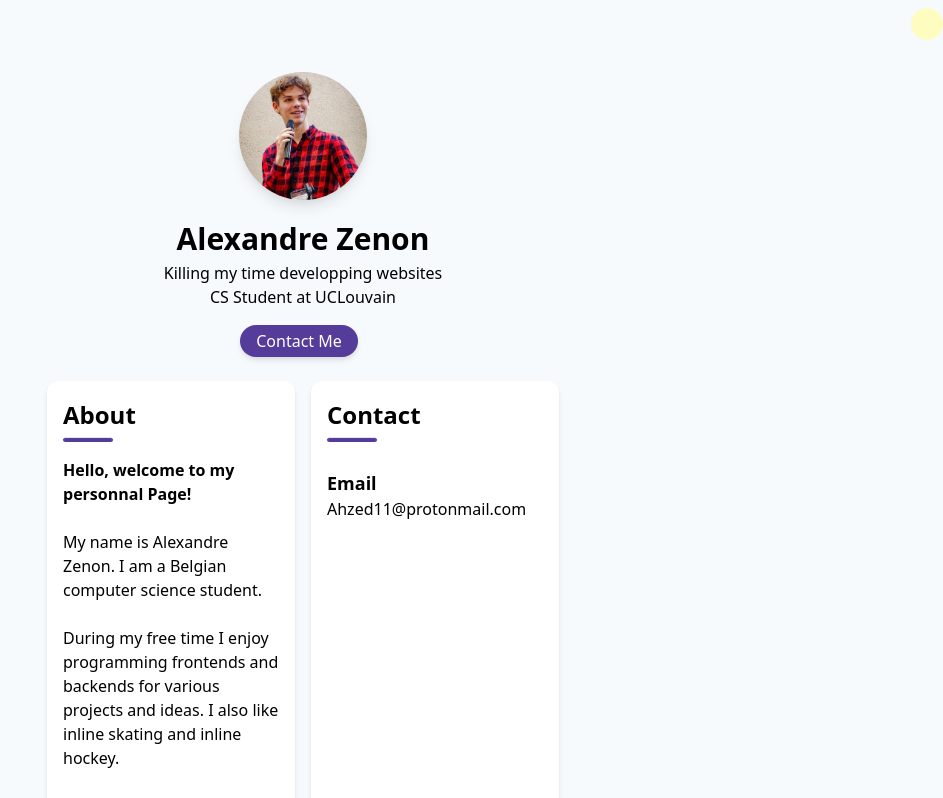
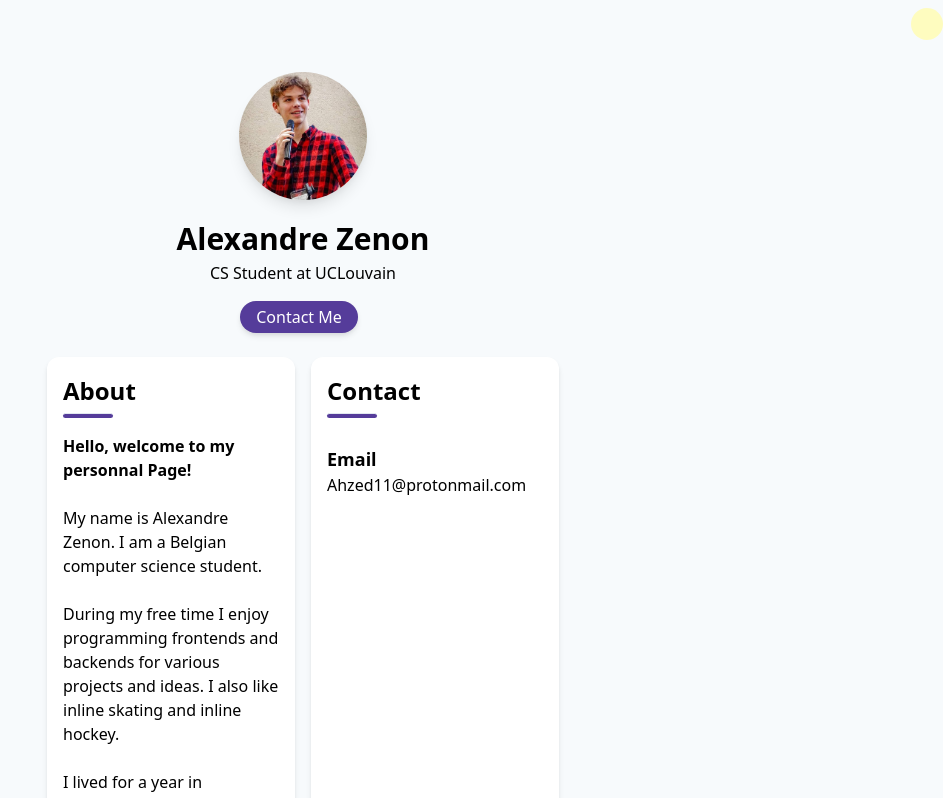
Before and after one commit to Ahzed11/Ahzed11.github.io, a Nuxt app: page / in a window 1280 px wide. Shown: the top 798 px of the page, without its empty margins (337-1280 px from the left). Built offline with nearby package versions, Linux system fonts and the light colour scheme.

Commit message:
Removed header

```diff
--- a/pages/index.vue
+++ b/pages/index.vue
@@ -8,11 +8,8 @@
       Alexandre Zenon
     </h1>
     <h2 class="font-light text-center dark:text-white">
-      Killing my time developping websites
+      CS Student at UCLouvain
     </h2>
-    <h3 class="font-light text-center dark:text-white">
-      CS Student at UCLouvain
-    </h3>
     <div class="flex flex-row justify-center mt-4">
       <pill body="Contact Me" bgClass="bg-purple-800" has-text-white />
       <!--<pill body="Want to offer me a coffee?" bgClass="bg-green-300" />-->
```
